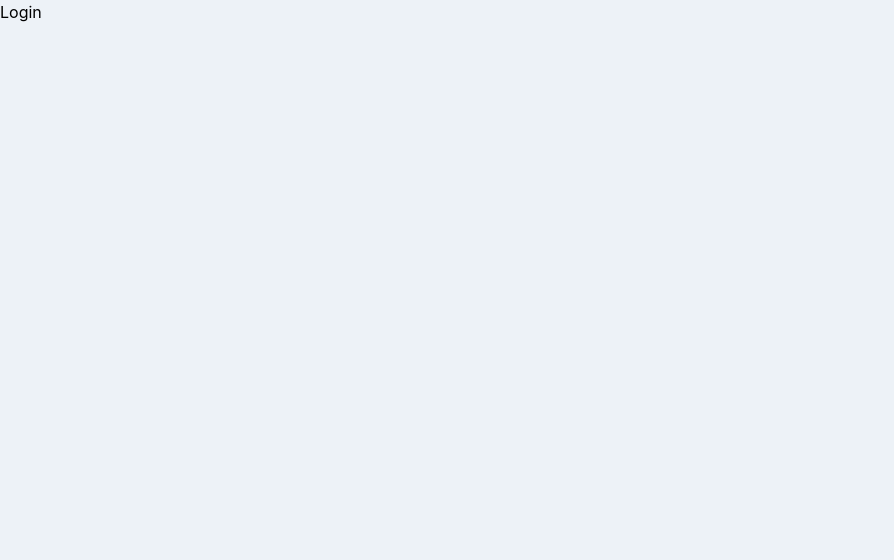
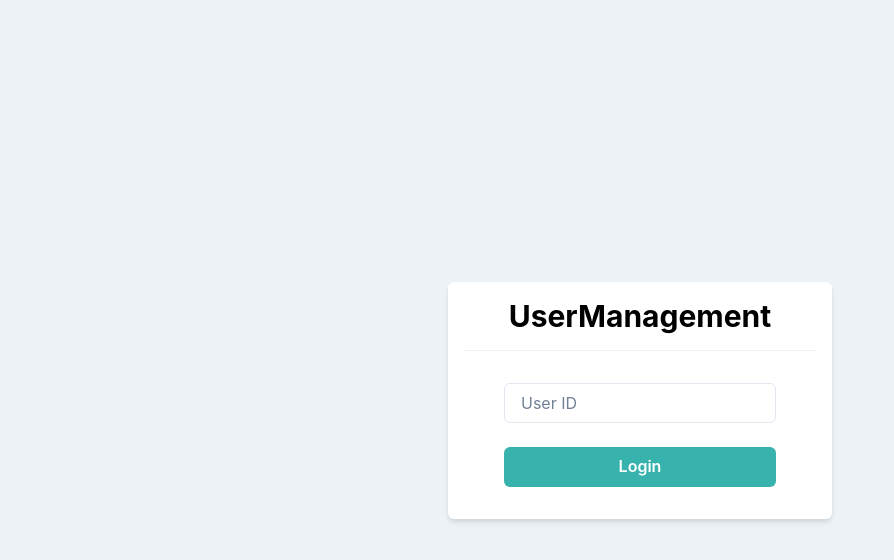
Before and after one commit to ryskit/react-typescript-chakra, a React (Create React App) app: page / in a window 1280 px wide. Shown: the top 560 px of the page, without its empty margins (0-894 px from the left). Built offline with nearby package versions, Linux system fonts and the light colour scheme.

Commit message:
:sparkles: ログイン画面の作成

```diff
--- a/src/components/pages/Login.tsx
+++ b/src/components/pages/Login.tsx
@@ -1,5 +1,29 @@
+import {
+  Box,
+  Button,
+  Divider,
+  Flex,
+  Heading,
+  Input,
+  Stack,
+} from "@chakra-ui/react";
 import { memo } from "react";
 
 export const Login = memo((props: any) => {
-  return <p>Login</p>;
+  return (
+    <Flex align="center" justify="center" height="100vh">
+      <Box bg="white" w="sm" p={4} borderRadius="md" shadow="md">
+        <Heading as="h1" size="lg" textAlign="center">
+          UserManagement
+        </Heading>
+        <Divider my="4" />
+        <Stack spacing={6} py={4} px={10}>
+          <Input placeholder="User ID" />
+          <Button bg="teal.400" color="white" _hover={{ opacity: 0.8 }}>
+            Login
+          </Button>
+        </Stack>
+      </Box>
+    </Flex>
+  );
 });
```
